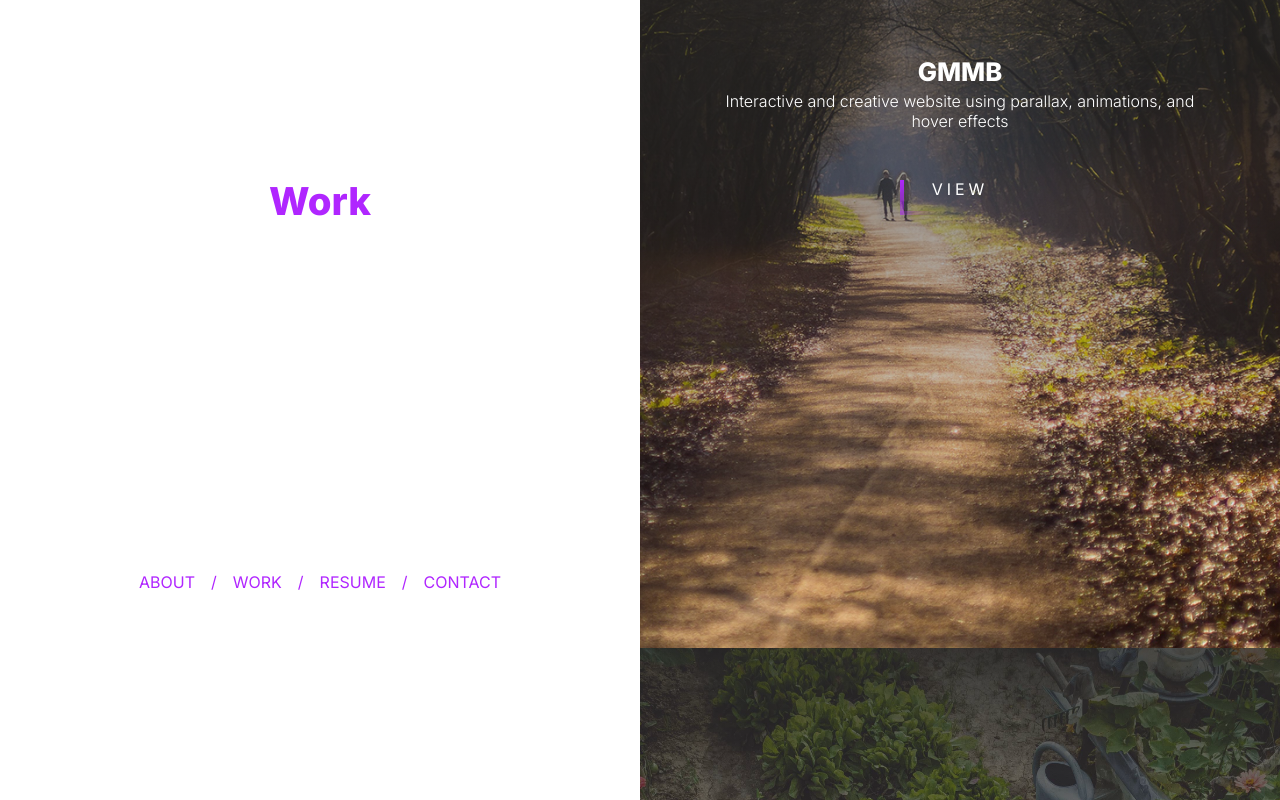
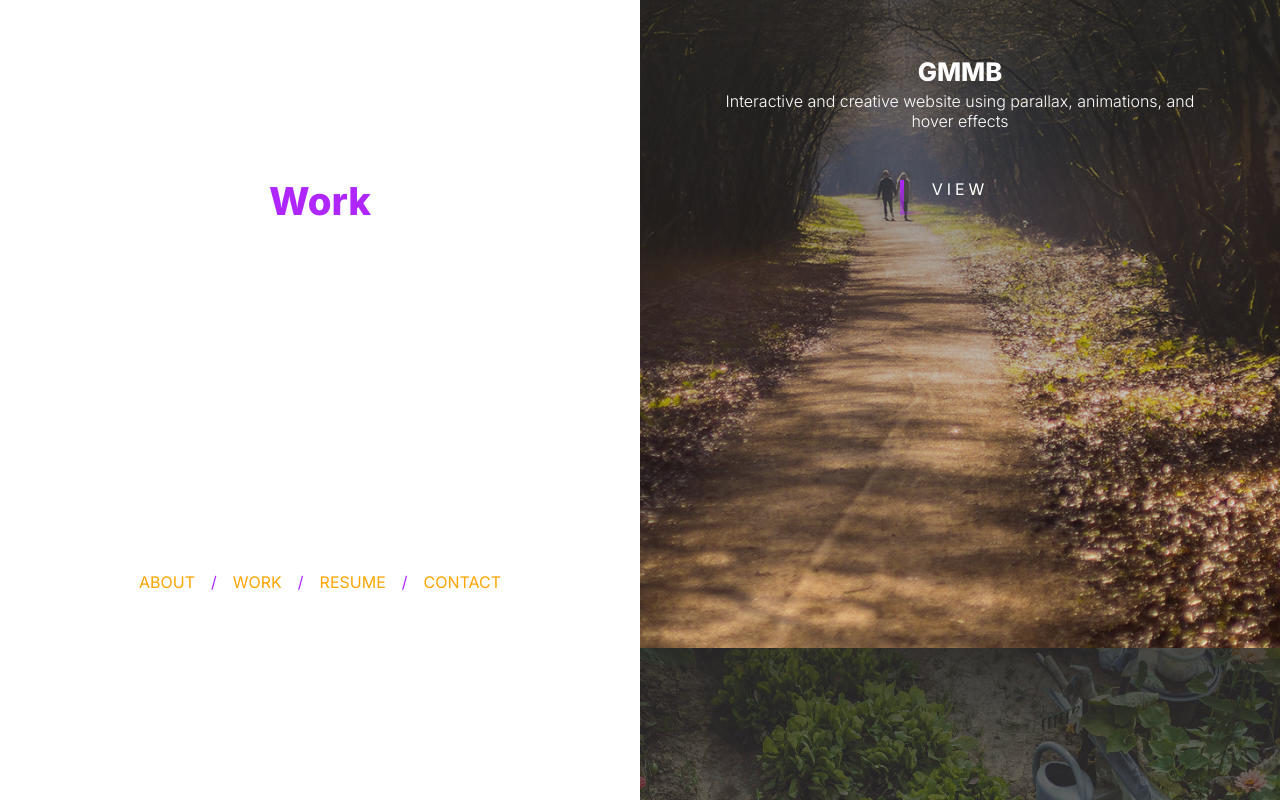
Before and after one commit to Cathy347Le/react-portfolio, a React (Create React App) app: page / in a window 1280 px wide. Shown: the part 1752-2552 px from the top of the page. Built offline with nearby package versions, Linux system fonts and the light colour scheme.

Commit message:
remove test text

```diff
--- a/src/Components/Hero.jsx
+++ b/src/Components/Hero.jsx
@@ -15,7 +15,7 @@
             <div className="hero-content-section">
               <div className="lightbarcontent"></div>
               <div className="coverlayer"></div>
-              <h1>Cathy Le Hi</h1>
+              <h1>Cathy Le</h1>
               <h2>Software Engineer</h2>
             </div>
             <Menu />
--- a/src/Components/Work.scss
+++ b/src/Components/Work.scss
@@ -183,7 +183,7 @@
   }
   .menu-container {
     ul li a {
-      color: $primary-purple;
+      color: orange;
       &:hover {
         border-bottom: 2px solid $primary-purple;
       }
```
